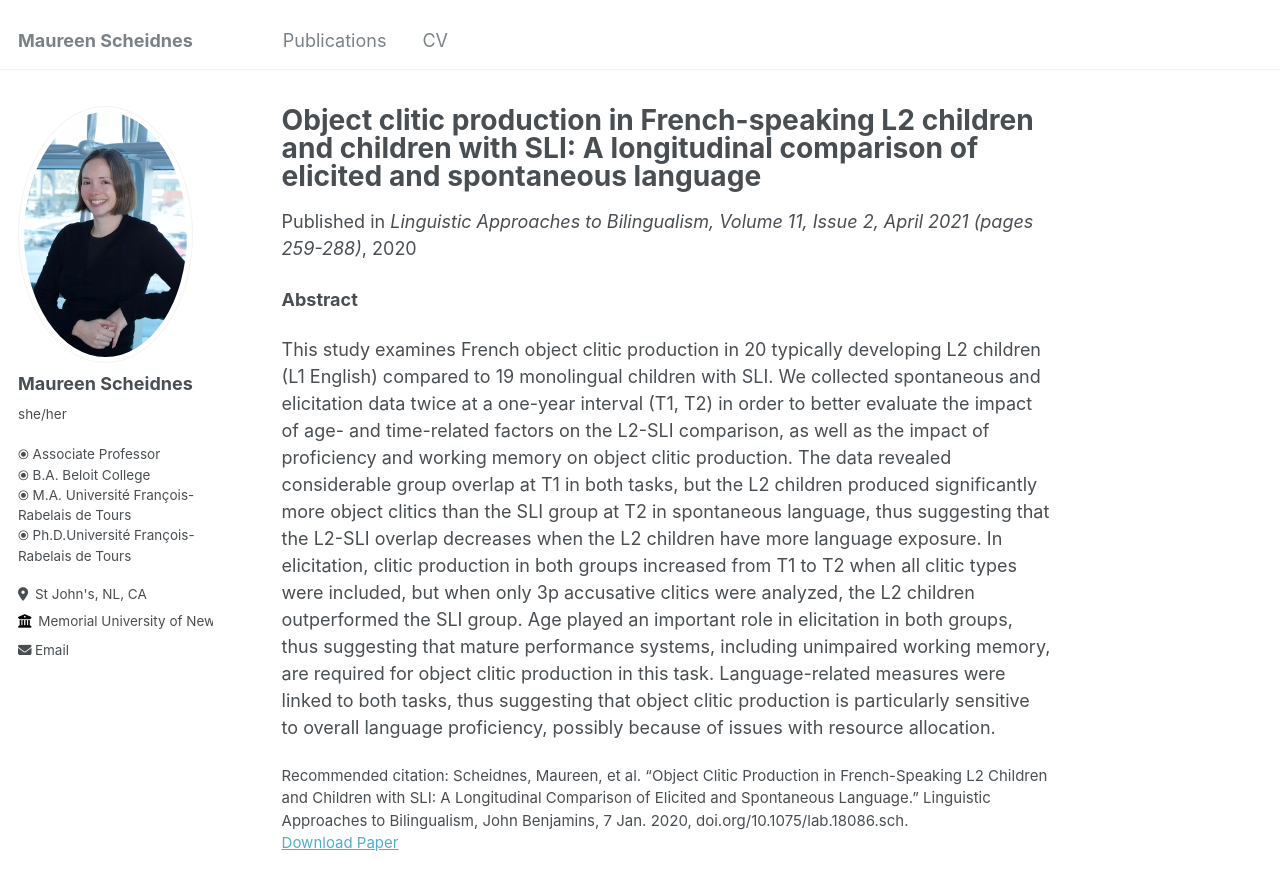
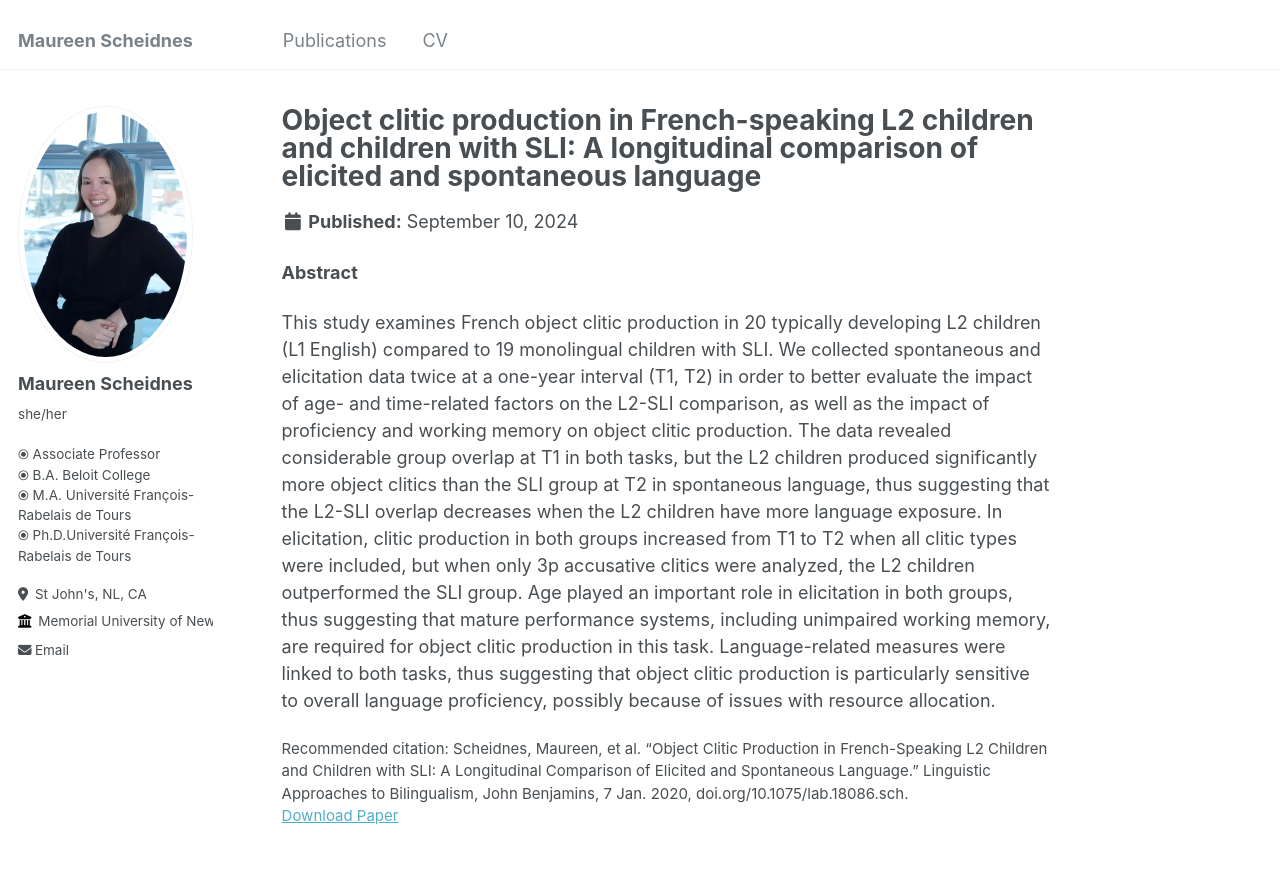
Before and after one commit to MaureenScheidnes/MaureenScheidnes.github.io, a Jekyll site: the page built from _publications/publication1.md, in a window 1280 px wide and 900 px high. Shown: the top 890 px of the window. Built offline with Jekyll 4.4.1, drawn with Linux system fonts in a browser that asks for light colours; part of the change alters nothing that is shown.

Commit message:
Update publication1.md

```diff
--- a/_publications/publication1.md
+++ b/_publications/publication1.md
@@ -2,9 +2,9 @@
 title: "Object clitic production in French-speaking L2 children and children with SLI: A longitudinal comparison of elicited and spontaneous language"
 collection: publications
 permalink: /publication/publication1
-excerpt: '<p><b>Authors:</b><br>⦿ Maureen Scheidnes <br>⦿ Laurice Tuller,<br>⦿ Philippe Prévost.</p>'
-date: 2020-07-01
-venue: 'Linguistic Approaches to Bilingualism, Volume 11, Issue 2, April 2021 (pages 259-288)'
+# excerpt: '<p><b>Authors:</b><br>⦿ Maureen Scheidnes <br>⦿ Laurice Tuller,<br>⦿ Philippe Prévost.</p>'
+# date: 2020-07-01
+# venue: 'Linguistic Approaches to Bilingualism, Volume 11, Issue 2, April 2021 (pages 259-288)'
 # slidesurl: 'http://academicpages.github.io/files/slides1.pdf'
 paperurl: 'https://www.jbe-platform.com/content/journals/10.1075/lab.18086.sch'
 citation: 'Scheidnes, Maureen, et al. “Object Clitic Production in French-Speaking L2 Children and Children with SLI: A Longitudinal Comparison of Elicited and Spontaneous Language.” Linguistic Approaches to Bilingualism, John Benjamins, 7 Jan. 2020, doi.org/10.1075/lab.18086.sch.'
```
